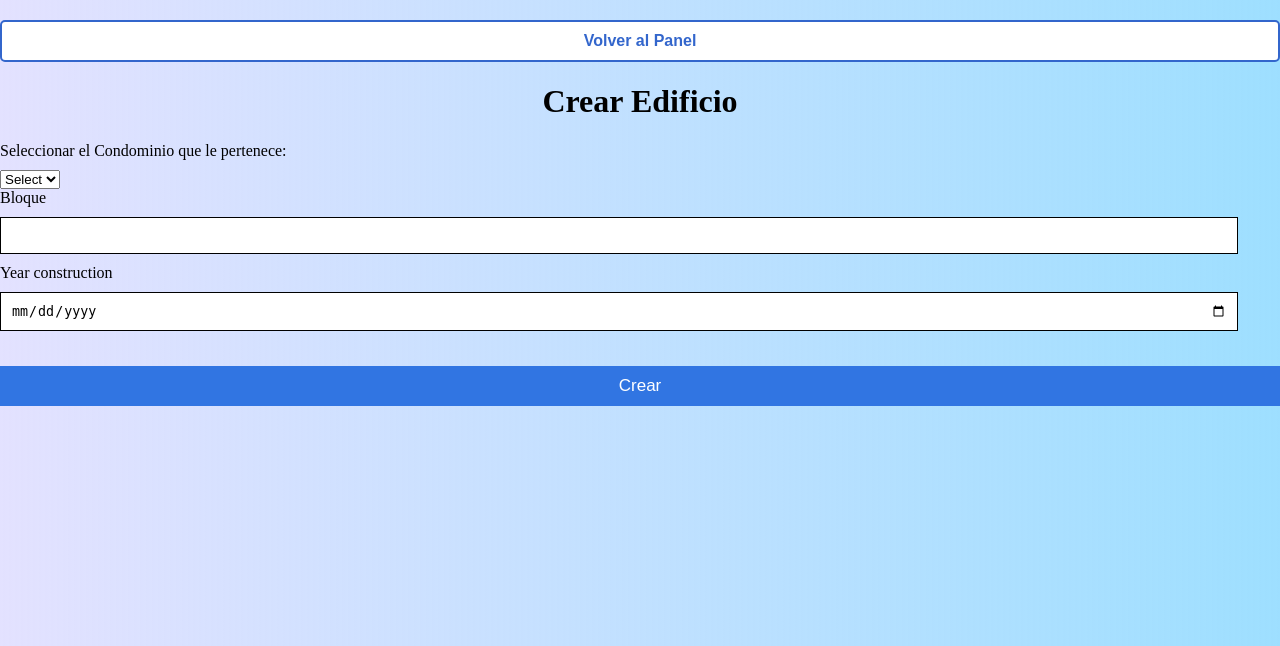
After one commit to AntoinetteDizz/Proyecto-Condominio, a Django app: page /view_admin/read_condominium/create_edificio/ in a window 1280 px wide. The commit adds this page. Shown: the top 646 px of the page. Run offline with Django 5.2, Linux system fonts and the light colour scheme; data that the repository does not hold is empty.

Commit message:
update: CRUD de edificios y departamentos

```diff
--- /dev/null
+++ b/condominioApp/templates/create_edificio.html
@@ -0,0 +1,38 @@
+{% extends 'layouts/base.html' %}
+{% load static %}
+
+{% block content %}
+
+<!-- acomodar esta etiqueta 'a' para que se muestre de otra manera (css) -->
+<a href="/view_admin/">Volver al Panel</a>
+
+<h1>Crear Edificio</h1>
+
+
+<!-- hay que crear una card que estructure el formulario -->
+
+<form action="" method="post">
+
+  {% csrf_token %}
+
+
+  <label for="condominio">Seleccionar el Condominio que le pertenece:</label>
+  <select name="condominio" id="condominio" required>
+    <option value="">Select</option>
+    {% for condominio in condominios %}
+    <option value="{{ condominio.id }}">{{ condominio.name }} - {{ condominio.address }}</option>
+    {% endfor %}
+  </select>
+
+  <label for="">Bloque</label>
+  <input type="text" name="bloque" id="" required>
+
+  <label for="">Year construction</label>
+  <input type="date" id="" name="year_construction" required>
+
+  <button type="submit">Crear</button>
+
+</form>
+
+
+{% endblock %}
--- a/condominioApp/templates/read_condominium.html
+++ b/condominioApp/templates/read_condominium.html
@@ -18,9 +18,9 @@
             <button class="dropbtn">Edificios</button>
             <div class="dropdown-content">
                 <a href="{% url 'view_edificio'%}">Ver Edificios</a>
-                <a href="">Crear Edificios</a>
-                <a href="">Modificar Edificios</a>
-                <a href="">Eliminar Edificios</a>
+                <a href="{% url 'create_edificio'%}">Crear Edificios</a>
+                <a href="{% url 'update_edificio'%}">Modificar Edificios</a>
+                <a href="{% url 'delete_edificio'%}">Eliminar Edificios</a>
             </div>
         </div>
         <a href="/" class="nav-link" style="float: right;">Cerrar Sesión</a>
--- a/condominioApp/urls.py
+++ b/condominioApp/urls.py
@@ -12,10 +12,26 @@ urlpatterns = [
   path('view_admin/create_condominium/', views.create_condominium, name='create_condominium'),
   path('view_admin/update_condominium/',views.update_condominium, name='update_condominium'),
   path('view_admin/delete_condominium/',views.delete_condominium, name='delete_condominium'),
+  #==========================================================================================
+
+  #URL PARA EL CRUD DE EDIFICIOS============================================================
+  path('view_admin/read_condominium/view_edificio/', views.view_edificio, name='view_edificio'),
+  path('view_admin/read_condominium/create_edificio/', views.create_edificio, name='create_edificio'),
+  path('view_admin/read_condominium/update_edificio/', views.update_edificio, name='update_edificio'),
+  path('view_admin/read_condominium/delete_edificio/', views.delete_edificio, name='delete_edificio'),
+  #==========================================================================================
+
+#URL PARA EL CRUD DE DEPARTAMENTOS============================================================
+  path('view_admin/read_condominium/view_edificio/read_departamento/', views.read_departamento, name='read_departamento'),
+  path('view_admin/read_condominium/view edificio/create_departamento/', views.create_departamento, name='create_departamento'),
+  path('view_admin/read_condominium/view_edificio/update_departamento/', views.read_departamento, name='update_departamento'),
+  path('view_admin/read_condominium/view_edificio/delete_departamento/', views.read_departamento, name='delete_departamento'),
+  #==========================================================================================
 
 
-  #==========================================================================================
-  path('view_admin/read_condominium/view_edificio/', views.view_edificio, name='view_edificio'),
+
+
+
 
 
 
--- a/condominioApp/views.py
+++ b/condominioApp/views.py
@@ -278,10 +278,105 @@ def delete_employee(request):
      return redirect('/view_admin/')
 
 
+
 def view_edificio(request):
-   if request.method == 'GET':
+  if request.method == 'GET':
+    # Recupera todos los edificios de la base de datos
+    edificios = Edificios.objects.all()
 
-      return redirect('/view_edificio/')
+    # Prepara el contexto con los edificios
+    context = {'edificios': edificios}
+
+    # Renderiza la plantilla con el contexto
+    return render(request, 'view_edificio.html', context)
+
+
+
+
+
+def create_edificio(request):
+  if request.method == 'GET':
+
+    condominios = Condominio.objects.all()
+    context = {'condominios': condominios}
+    return render(request, 'create_edificio.html', context)
+  else:
+    condominio = request.POST['condominio']
+    bloque = request.POST['bloque']
+    year_construction = request.POST['year_construction']
+    # Obtener la instancia de Condominio correspondiente al ID proporcionado
+    # condominio = get_object_or_404(Condominio, pk=condominio_id)
+
+    Edificios.objects.create(condominio_id = condominio , bloque = bloque, year_construction= year_construction)
+
+    return redirect('/view_admin/read_condominium/')
+
+
+def update_edificio(request):
+  if request.method == 'GET':
+    edificio = Edificios.objects.all()
+    condominios = Condominio.objects.all()
+    context ={'edificios': edificio, 'condominios':condominios}
+    return render(request,'update_edificio.html',context)
+  else:
+
+        # Obtener los datos actualizados del formulario
+        edificio_id = request.POST['edificio']
+        bloque = request.POST['bloque']
+        year_construction = request.POST['year_construction']
+
+
+        edificio = get_object_or_404(Edificios, pk=edificio_id)
+        # Actualizar los campos del empleado
+        edificio.bloque = bloque
+        edificio.year_construction = year_construction
+        # Guardar los cambios en la base de datos
+        edificio.save()
+        return redirect('/view_admin/read_condominium/')
+
+
+def delete_edificio(request):
+  if request.method == 'GET':
+      edificio = Edificios.objects.all()
+      # Pasar los datos al contexto de renderizado
+      context = {'edificios': edificio}
+      return render(request, 'delete_edificio.html', context)
+  else:
+     edificio_id = request.POST['edificio']
+     edificio = get_object_or_404(Edificios, pk=edificio_id)
+      # Eliminar el condominio
+     edificio.delete()
+     return redirect('/view_admin/read_condominium/')
+
+
+
+def read_departamento(request):
+  if request.method == 'GET':
+    # Recupera todos los edificios de la base de datos
+    departamento = Departamentos.objects.all()
+
+    # Prepara el contexto con los edificios
+    context = {'departamentos': departamento}
+
+    # Renderiza la plantilla con el contexto
+    return render(request, 'read_departamento.html', context)
+
+
+def create_departamento(request):
+    if request.method == 'GET':
+        edificios = Edificios.objects.all()
+        context = {'edificios': edificios}
+        return render(request, 'create_departamento.html', context)
+    else:
+        edificios = request.POST['edificio']
+        nro_dpto = request.POST['nro_dpto']
+        telefono_casa = request.POST['telefono_casa']
+        # Asegúrate de que el campo status sea False si no se proporciona en el formulario
+        status = request.POST.get('status', False)
+
+        Departamentos.objects.create(edificios_id=edificios, nro_dpto=nro_dpto, telefono_casa=telefono_casa, status=status)
+        return redirect('/view_admin/read_condominium/view_edificio')
+
 
 
 
```
Also changed, not shown: condominioApp/models.py (+17 -6 lines), condominioApp/templates/create_departamento.html (added, +42 -0 lines), condominioApp/templates/delete_edificio.html (added, +23 -0 lines), condominioApp/templates/read_departamento.html (added, +31 -0 lines), condominioApp/templates/update_edificio.html (added, +34 -0 lines), condominioApp/templates/view_edificio.html (+48 -3 lines), condominioApp/migrations/0001_initial.py, condominioApp/migrations/0002_edificios.py (deleted), condominioApp/migrations/0003_departamentos.py (deleted).
